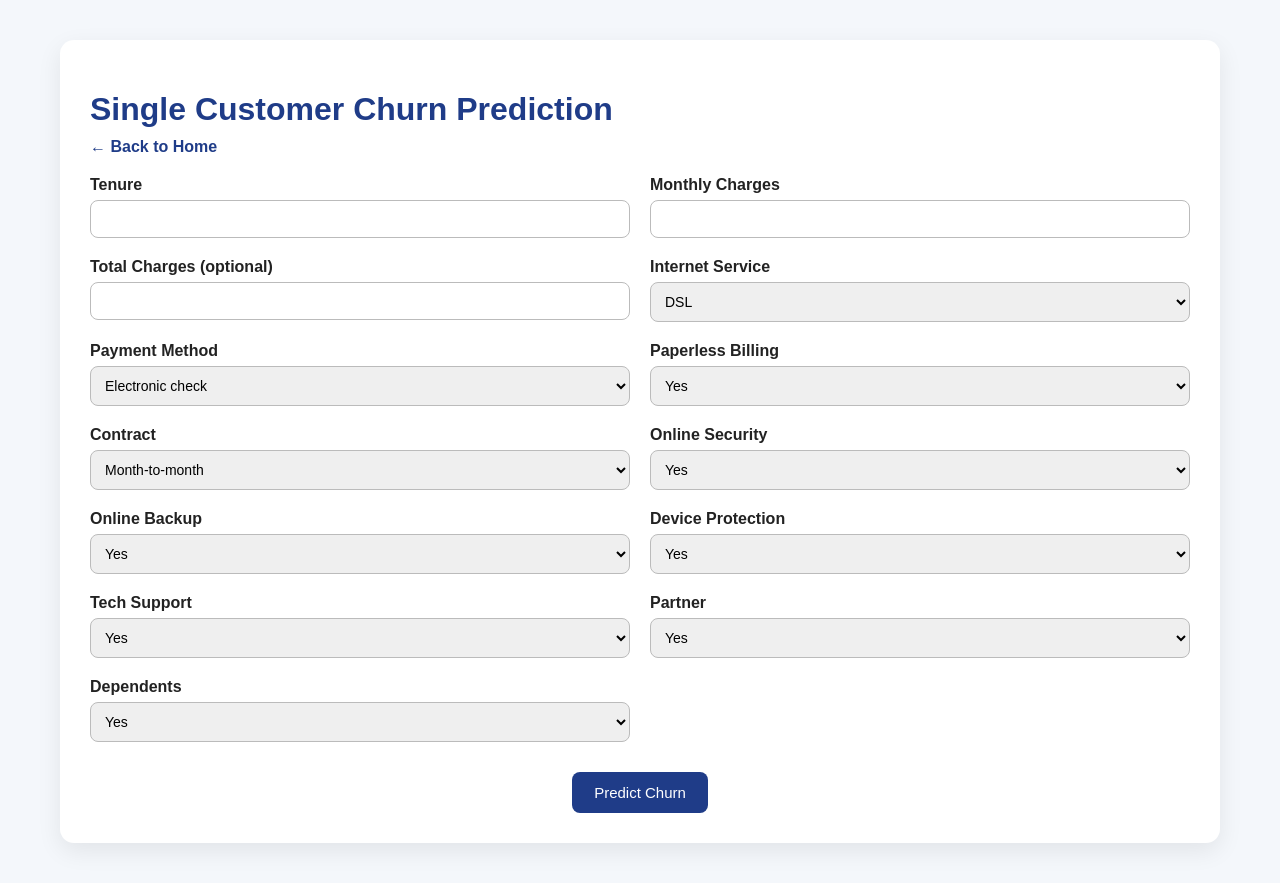
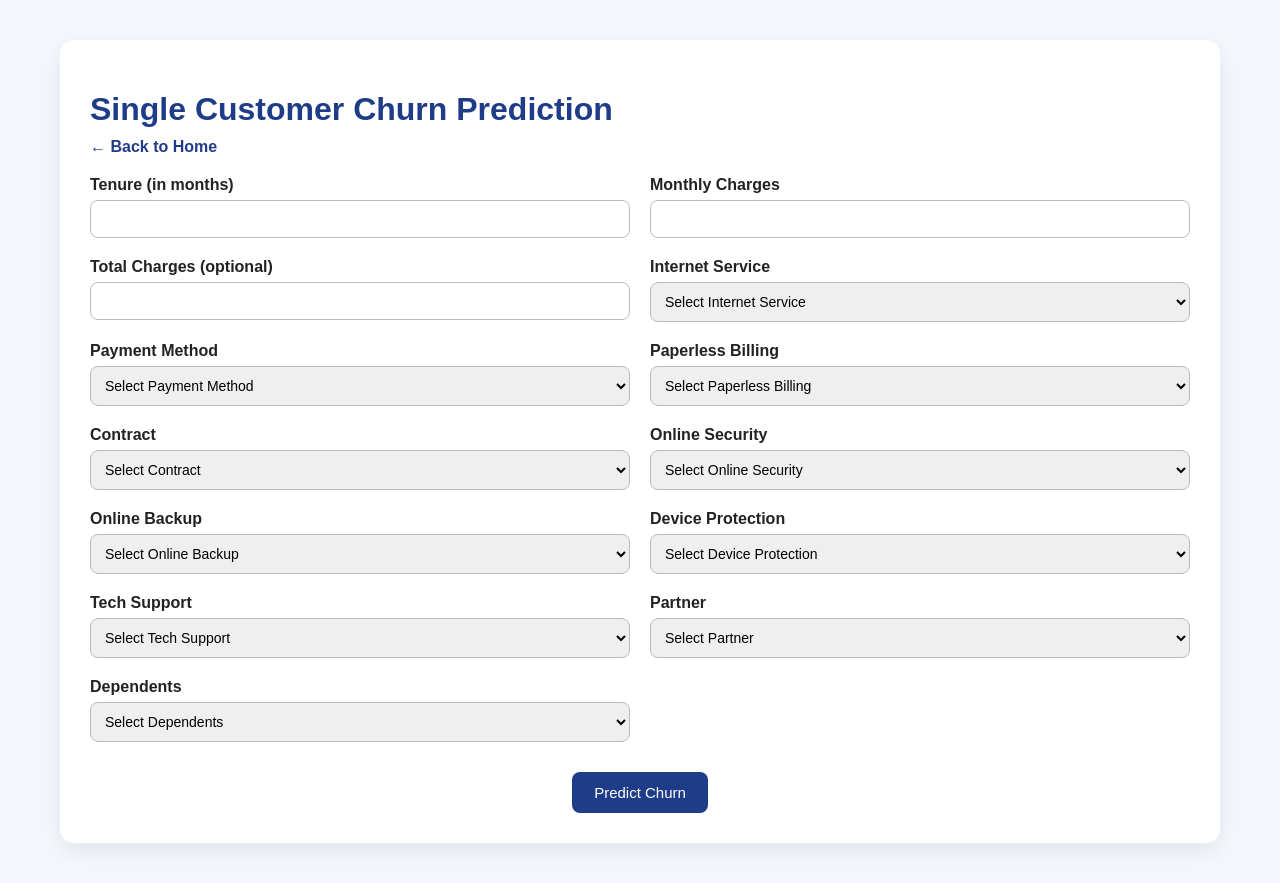
Before and after one commit to aniketpal08/Telecom-Churn, a Flask app: page /single_predict in a window 1280 px wide. Run offline with Flask 3, Linux system fonts and the light colour scheme; parts of the project's set-up code (start-up, migrations or seed data) failed here and were passed over.

Commit message:
Update single prediction UI and preserve selected values

```diff
--- a/templates/single_predict.html
+++ b/templates/single_predict.html
@@ -11,109 +11,119 @@
         <h1>Single Customer Churn Prediction</h1>
         <a href="{{ url_for('home') }}" class="back-link">← Back to Home</a>
 
-        <form action="{{ url_for('predict_single') }}" method="POST" class="form-grid">
+        <form action="{{ url_for('single_predict') }}" method="POST" class="form-grid">
             <!-- Numerical -->
             <div class="form-group">
-                <label>Tenure</label>
-                <input type="number" name="tenure" required>
+                <label>Tenure (in months)</label>
+                <input type="number" name="tenure" required value="{{ form_data.get('tenure', '') }}">
             </div>
 
             <div class="form-group">
                 <label>Monthly Charges</label>
-                <input type="number" step="0.01" name="MonthlyCharges" required>
+                <input type="number" step="0.01" name="MonthlyCharges" required value="{{ form_data.get('MonthlyCharges', '') }}">
             </div>
 
             <div class="form-group">
                 <label>Total Charges (optional)</label>
-                <input type="number" step="0.01" name="TotalCharges">
+                <input type="number" step="0.01" name="TotalCharges" value="{{ form_data.get('TotalCharges', '') }}">
             </div>
 
             <!-- Categorical -->
             <div class="form-group">
                 <label>Internet Service</label>
                 <select name="InternetService" required>
-                    <option value="DSL">DSL</option>
-                    <option value="Fiber optic">Fiber optic</option>
-                    <option value="No">No</option>
+                    <option value="" disabled {% if not form_data.get('InternetService') %}selected{% endif %}>Select Internet Service</option>
+                    <option value="DSL" {% if form_data.get('InternetService') == 'DSL' %}selected{% endif %}>DSL</option>
+                    <option value="Fiber optic" {% if form_data.get('InternetService') == 'Fiber optic' %}selected{% endif %}>Fiber optic</option>
+                    <option value="No" {% if form_data.get('InternetService') == 'No' %}selected{% endif %}>No</option>
                 </select>
             </div>
 
             <div class="form-group">
                 <label>Payment Method</label>
                 <select name="PaymentMethod" required>
-                    <option value="Electronic check">Electronic check</option>
-                    <option value="Mailed check">Mailed check</option>
-                    <option value="Bank transfer (automatic)">Bank transfer (automatic)</option>
-                    <option value="Credit card (automatic)">Credit card (automatic)</option>
+                    <option value="" disabled {% if not form_data.get('PaymentMethod') %}selected{% endif %}>Select Payment Method</option>
+                    <option value="Electronic check" {% if form_data.get('PaymentMethod') == 'Electronic check' %}selected{% endif %}>Electronic check</option>
+                    <option value="Mailed check" {% if form_data.get('PaymentMethod') == 'Mailed check' %}selected{% endif %}>Mailed check</option>
+                    <option value="Bank transfer (automatic)" {% if form_data.get('PaymentMethod') == 'Bank transfer (automatic)' %}selected{% endif %}>Bank transfer (automatic)</option>
+                    <option value="Credit card (automatic)" {% if form_data.get('PaymentMethod') == 'Credit card (automatic)' %}selected{% endif %}>Credit card (automatic)</option>
                 </select>
             </div>
 
             <div class="form-group">
                 <label>Paperless Billing</label>
                 <select name="PaperlessBilling" required>
-                    <option value="Yes">Yes</option>
-                    <option value="No">No</option>
+                    <option value="" disabled {% if not form_data.get('PaperlessBilling') %}selected{% endif %}>Select Paperless Billing</option>
+                    <option value="Yes" {% if form_data.get('PaperlessBilling') == 'Yes' %}selected{% endif %}>Yes</option>
+                    <option value="No" {% if form_data.get('PaperlessBilling') == 'No' %}selected{% endif %}>No</option>
                 </select>
             </div>
 
             <div class="form-group">
                 <label>Contract</label>
                 <select name="Contract" required>
-                    <option value="Month-to-month">Month-to-month</option>
-                    <option value="One year">One year</option>
-                    <option value="Two year">Two year</option>
+                    <option value="" disabled {% if not form_data.get('Contract') %}selected{% endif %}>Select Contract</option>
+                    <option value="Month-to-month" {% if form_data.get('Contract') == 'Month-to-month' %}selected{% endif %}>Month-to-month</option>
+                    <option value="One year" {% if form_data.get('Contract') == 'One year' %}selected{% endif %}>One year</option>
+                    <option value="Two year" {% if form_data.get('Contract') == 'Two year' %}selected{% endif %}>Two year</option>
                 </select>
             </div>
 
             <div class="form-group">
                 <label>Online Security</label>
                 <select name="OnlineSecurity" required>
-                    <option value="Yes">Yes</option>
-                    <option value="No">No</option>
-                    <option value="No internet service">No internet service</option>
+                    <option value="" disabled {% if not form_data.get('OnlineSecurity') %}selected{% endif %}>Select Online Security</option>
+                    <option value="Yes" {% if form_data.get('OnlineSecurity') == 'Yes' %}selected{% endif %}>Yes</option>
+                    <option value="No" {% if form_data.get('OnlineSecurity') == 'No' %}selected{% endif %}>No</option>
+                    <option value="No internet service" {% if form_data.get('OnlineSecurity') == 'No internet service' %}selected{% endif %}>No internet service</option>
                 </select>
             </div>
 
             <div class="form-group">
                 <label>Online Backup</label>
                 <select name="OnlineBackup" required>
-                    <option value="Yes">Yes</option>
-                    <option value="No">No</option>
-                    <option value="No internet service">No internet service</option>
+                    <option value="" disabled {% if not form_data.get('OnlineBackup') %}selected{% endif %}>Select Online Backup</option>
+                    <option value="Yes" {% if form_data.get('OnlineBackup') == 'Yes' %}selected{% endif %}>Yes</option>
+                    <option value="No" {% if form_data.get('OnlineBackup') == 'No' %}selected{% endif %}>No</option>
+                    <option value="No internet service" {% if form_data.get('OnlineBackup') == 'No internet service' %}selected{% endif %}>No internet service</option>
                 </select>
             </div>
 
             <div class="form-group">
                 <label>Device Protection</label>
                 <select name="DeviceProtection" required>
-                    <option value="Yes">Yes</option>
-                    <option value="No">No</option>
-                    <option value="No internet service">No internet service</option>
+                    <option value="" disabled {% if not form_data.get('DeviceProtection') %}selected{% endif %}>Select Device Protection</option>
+                    <option value="Yes" {% if form_data.get('DeviceProtection') == 'Yes' %}selected{% endif %}>Yes</option>
+                    <option value="No" {% if form_data.get('DeviceProtection') == 'No' %}selected{% endif %}>No</option>
+                    <option value="No internet service" {% if form_data.get('DeviceProtection') == 'No internet service' %}selected{% endif %}>No internet service</option>
                 </select>
             </div>
 
             <div class="form-group">
                 <label>Tech Support</label>
                 <select name="TechSupport" required>
-                    <option value="Yes">Yes</option>
-                    <option value="No">No</option>
-                    <option value="No internet service">No internet service</option>
+                    <option value="" disabled {% if not form_data.get('TechSupport') %}selected{% endif %}>Select Tech Support</option>
+                    <option value="Yes" {% if form_data.get('TechSupport') == 'Yes' %}selected{% endif %}>Yes</option>
+                    <option value="No" {% if form_data.get('TechSupport') == 'No' %}selected{% endif %}>No</option>
+                    <option value="No internet service" {% if form_data.get('TechSupport') == 'No internet service' %}selected{% endif %}>No internet service</option>
                 </select>
             </div>
 
             <div class="form-group">
                 <label>Partner</label>
                 <select name="Partner" required>
-                    <option value="Yes">Yes</option>
-                    <option value="No">No</option>
+                    <option value="" disabled {% if not form_data.get('Partner') %}selected{% endif %}>Select Partner</option>
+                    <option value="Yes" {% if form_data.get('Partner') == 'Yes' %}selected{% endif %}>Yes</option>
+                    <option value="No" {% if form_data.get('Partner') == 'No' %}selected{% endif %}>No</option>
                 </select>
             </div>
 
             <div class="form-group">
                 <label>Dependents</label>
                 <select name="Dependents" required>
-                    <option value="Yes">Yes</option>
-                    <option value="No">No</option>
+                    <option value="" disabled {% if not form_data.get('Dependents') %}selected{% endif %}>Select Dependents</option>
+                    <option value="Yes" {% if form_data.get('Dependents') == 'Yes' %}selected{% endif %}>Yes</option>
+                    <option value="No" {% if form_data.get('Dependents') == 'No' %}selected{% endif %}>No</option>
                 </select>
             </div>
 
@@ -128,6 +138,12 @@
                 <p>{{ probability_text }}</p>
             </div>
         {% endif %}
+
+        {% if error %}
+            <div class="error-box">
+                <p>{{ error }}</p>
+            </div>
+        {% endif %}
     </div>
 </body>
 </html>
```
